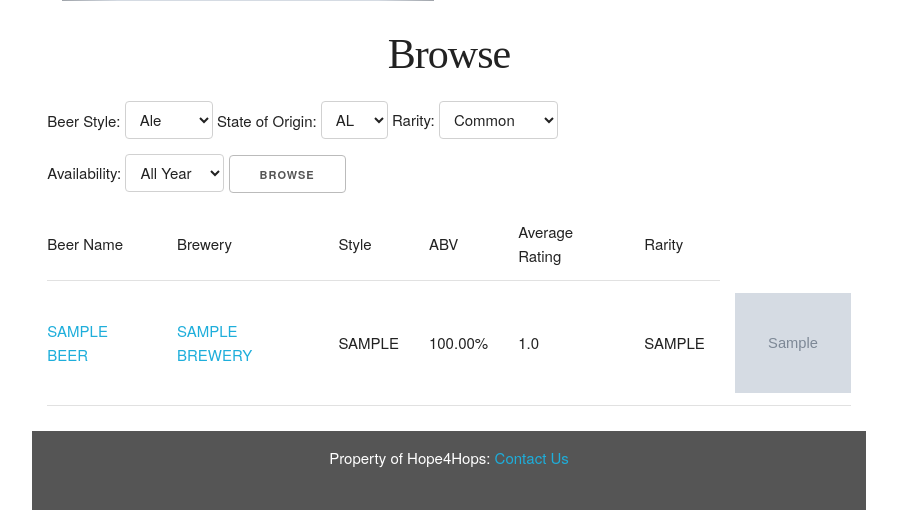
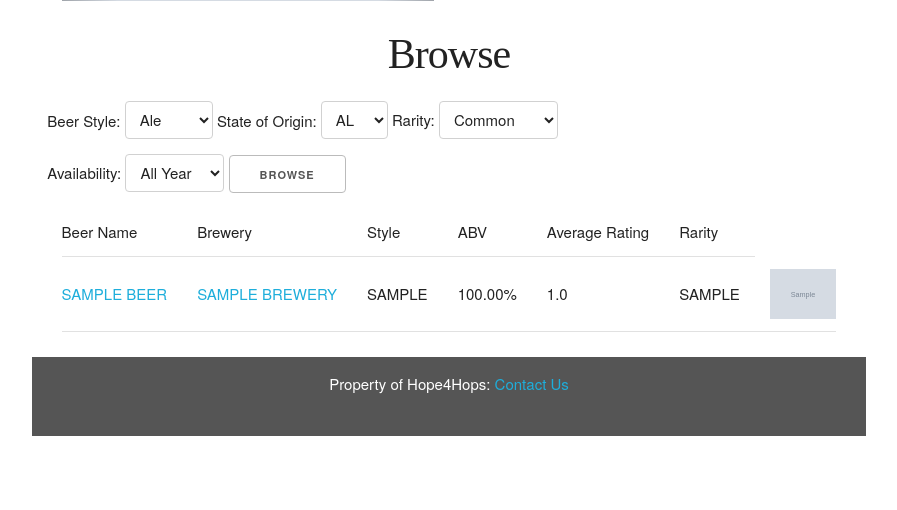
Before and after one commit to mrahman013/Hope4Hops-web-applcation, a Flask app: page / in a window 1280 px wide. Shown: the part 728-1238 px from the top of the page, without its empty margins (178-1075 px from the left). After the commit the page ends 1164 px from the top, so only its background shows below. Run offline with Flask 2, Linux system fonts and the light colour scheme; tables that the repository leaves empty hold one stand-in row (values such as "Sample post"); grey boxes marked "Sample" are stand-in pictures; some libraries are stand-ins or nearby versions; some web fonts are replaced.

Commit message:
minor fixes to image sizes

```diff
--- a/hopsapp/static/css/home.css
+++ b/hopsapp/static/css/home.css
@@ -40,8 +40,8 @@
     }
 
     .smallimage{
-      min-height: 100px;
-      max-height: 100px;
+      min-height: 50px;
+      max-height: 50px;
       display:block;
       margin:auto;
     }
--- a/hopsapp/templates/beerprofile.html
+++ b/hopsapp/templates/beerprofile.html
@@ -42,7 +42,7 @@
 <!-- <div class="row"> -->
 
 <!-- <div class = "description"> -->
-    <div class="col-sm-6" style="margin:auto">
+    <div class="col-sm-6">
 
       <!-- <div class="text-left"> -->
 
```
